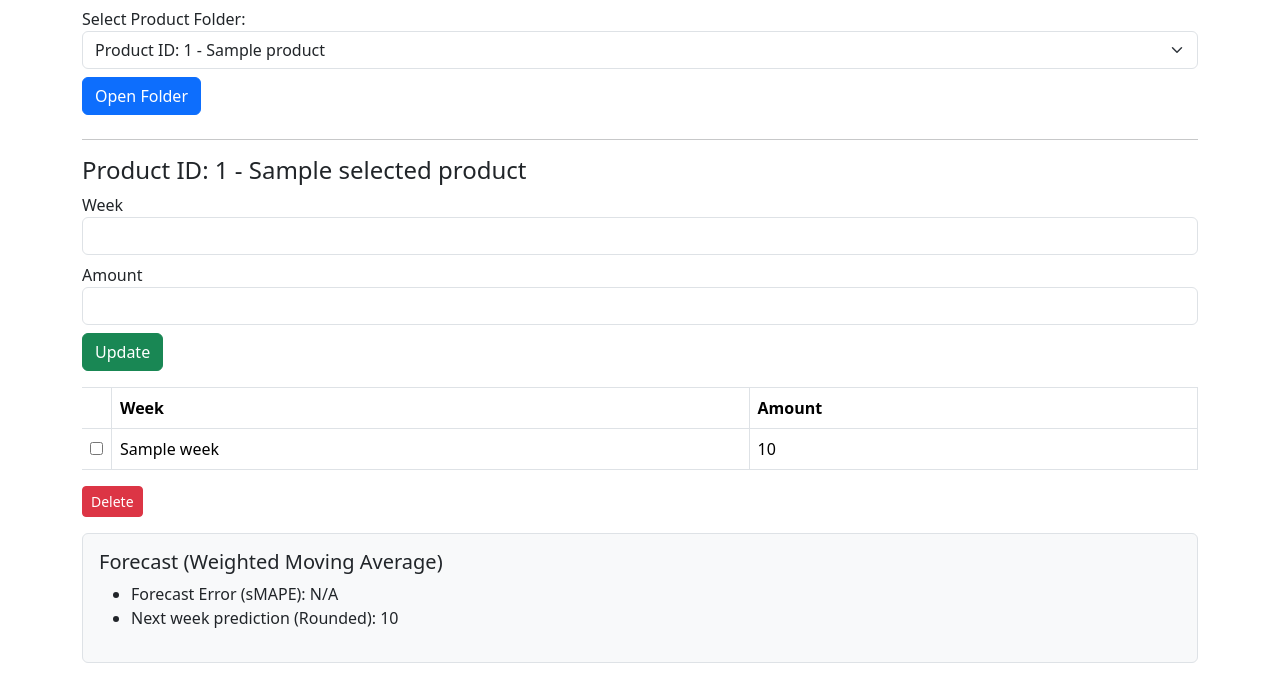
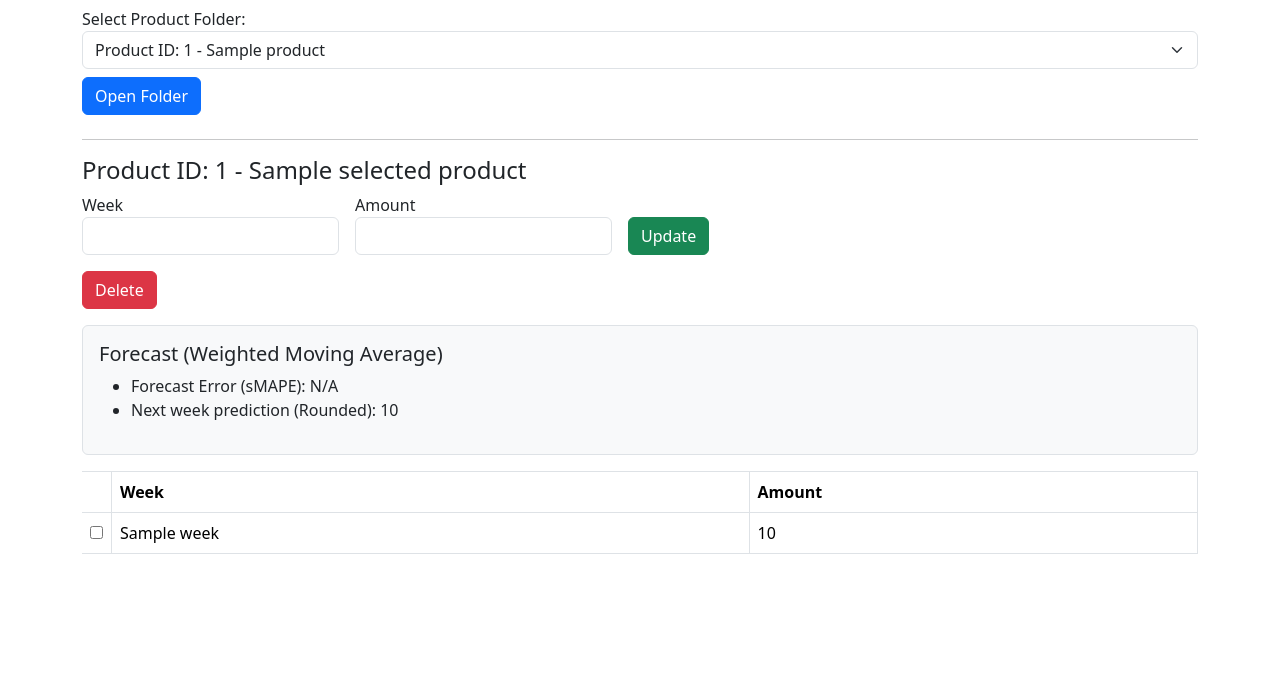
Before and after one commit to rei-doko/MRP-Demand-Forecast, a Flask app: template templates/sales.html in a window 1280 px wide. Shown: the part 173-852 px from the top of the page. After the commit the page ends 727 px from the top, so only its background shows below. Run offline with Flask 3, Linux system fonts and the light colour scheme; the template is opened without the code that fills it: most values are stand-ins (such as "Sample title", 1, 10 or a date in 2020).

Commit message:
Relocated delete button and forecast

```diff
--- a/templates/sales.html
+++ b/templates/sales.html
@@ -28,22 +28,32 @@
 <div class="sales-folder mb-3">
     <h4>Product ID: {{ selected_product['product_id'] }} - {{ selected_product['product_name'] }}</h4>
 
-    <!-- Update Week and Sales -->
-    <form method="POST" class="mb-3" action="{{ url_for('sales') }}">
+    <!-- Update Week and Sales + Delete Weeks -->
+    <form method="POST" action="{{ url_for('sales') }}" class="mb-3 d-flex align-items-end gap-2">
         <input type="hidden" name="product_id" value="{{ selected_product['product_id'] }}">
-        <div class="mb-2">
+        <div class="me-2">
             <label>Week</label>
             <input type="number" name="week" min="1" class="form-control" required>
         </div>
-        <div class="mb-2">
+        <div class="me-2">
             <label>Amount</label>
             <input type="number" name="amount" min="0" class="form-control" required>
         </div>
         <button type="submit" class="btn btn-success">Update</button>
     </form>
 
-    <!-- Delete Weeks -->
     <form method="POST" action="{{ url_for('delete_sales') }}" class="mb-3">
+        <input type="hidden" name="product_id" value="{{ selected_product['product_id'] }}">
+        <button type="submit" class="btn btn-danger">Delete</button>
+    </form>
+
+    <!-- Forecast Output -->
+    <div id="forecast-output" class="p-3 border rounded bg-light mb-3">
+        Loading forecast...
+    </div>
+
+    <!-- Sales Table -->
+    <form method="POST" action="{{ url_for('delete_sales') }}">
         <input type="hidden" name="product_id" value="{{ selected_product['product_id'] }}">
         <table class="table table-bordered">
             <thead>
@@ -63,19 +73,13 @@
                 {% endfor %}
             </tbody>
         </table>
-        <button type="submit" class="btn btn-danger btn-sm">Delete</button>
     </form>
-
-    <!-- Forecast Output -->
-    <div id="forecast-output" class="p-3 border rounded bg-light">
-        Loading forecast...
-    </div>
 </div>
 
 <script>
 document.addEventListener('DOMContentLoaded', function() {
     const forecastDiv = document.getElementById('forecast-output');
-    const productId = ("{{ selected_product['product_id'] }}"); // already works
+    const productId = ("{{ selected_product['product_id'] }}");
 
     fetch(`{{ url_for('sales_forecast') }}?product_id=${productId}`)
         .then(response => response.json())
@@ -83,7 +87,6 @@ document.addEventListener('DOMContentLoaded', function() {
             if(data.error){
                 forecastDiv.innerHTML = data.error;
             } else {
-                // Round next week prediction to whole number
                 const smapeValue = data.sMAPE_percent !== null ? data.sMAPE_percent.toFixed(2) + "%" : "N/A";
                 const nextWeek = data.next_week_prediction !== null ? Math.round(data.next_week_prediction) : "N/A";
 
```
